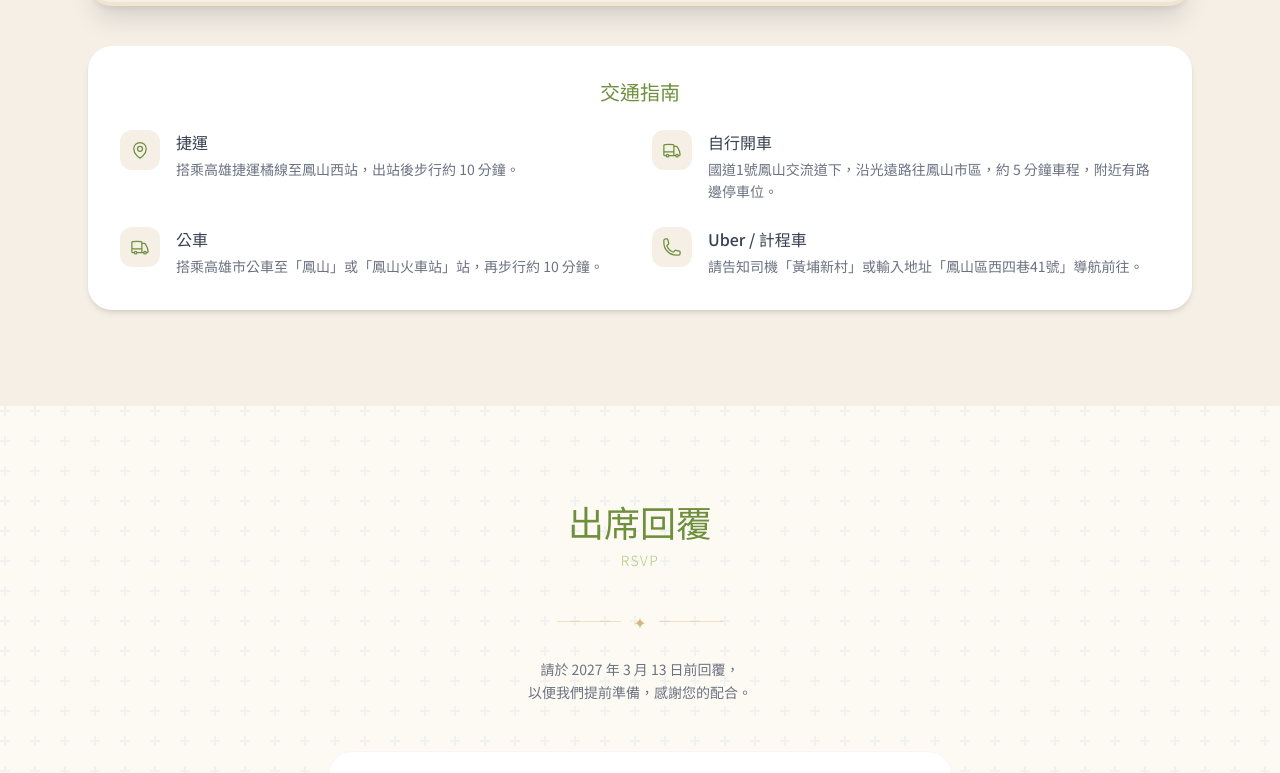
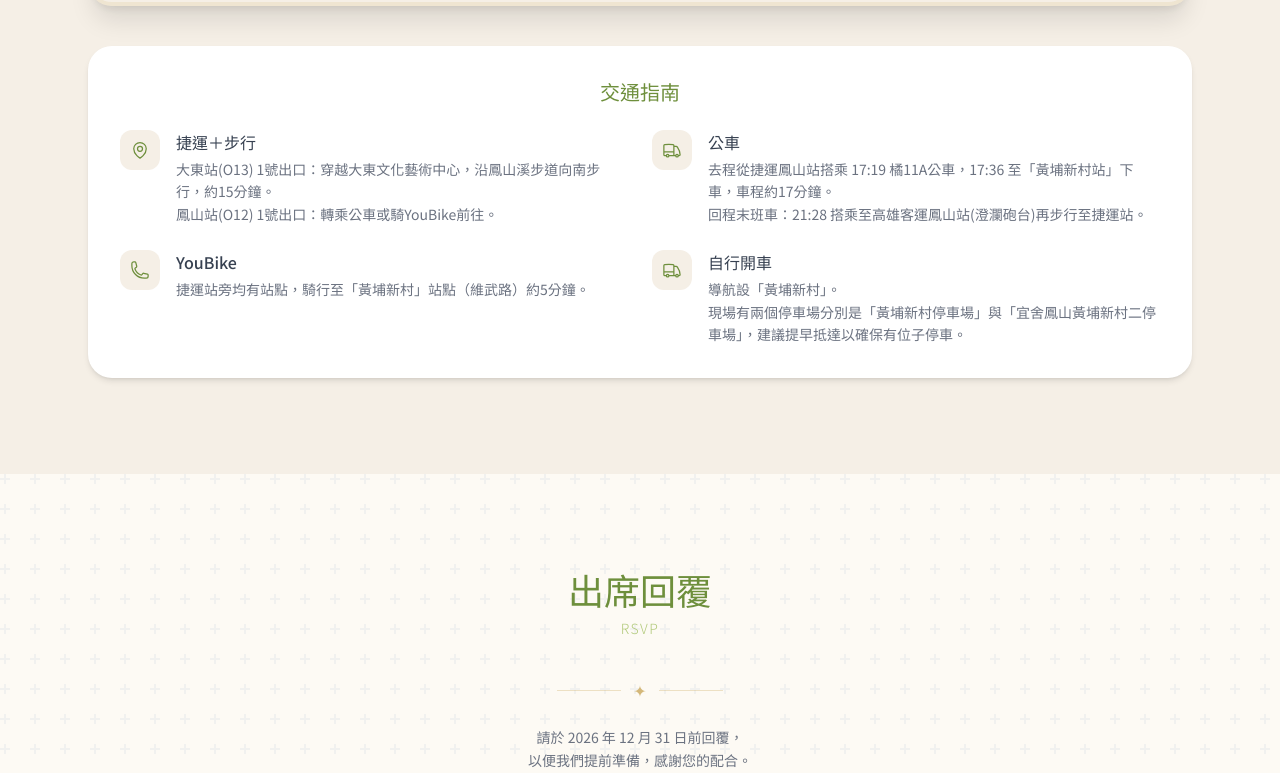
Before and after one commit to yiwunjhang/wedding, a Vue app: page / in a window 1280 px wide. Shown: the part 3725-4498 px from the top of the page. Built offline with nearby package versions, Linux system fonts and the light colour scheme; grey boxes are pictures that could not be loaded; a web font is replaced by a local one.

Commit message:
feat: update transportation info.

```diff
--- a/src/components/MapSection.vue
+++ b/src/components/MapSection.vue
@@ -71,7 +71,7 @@
             </div>
             <div>
               <p class="font-medium text-gray-700 mb-1">{{ t.method }}</p>
-              <p class="text-sm text-gray-500 leading-relaxed">{{ t.desc }}</p>
+              <p class="text-sm text-gray-500 leading-relaxed whitespace-pre-line">{{ t.desc }}</p>
             </div>
           </div>
         </div>
@@ -94,40 +94,40 @@ const infos = [
   {
     icon: CalendarDaysIcon,
     title: '婚禮日期',
-    content: '2027 年 3 月 27 日（週六）\n晚宴：18:00 入場',
+    content: '2027 年 3 月 27 日（週六）\n晚宴：18:00',
   },
   {
     icon: HomeModernIcon,
     title: '婚禮場地',
-    content: '黃埔新村\n830高雄市鳳山區\n西四巷41號',
+    content: '黃埔新村\n830高雄市鳳山區西四巷41號',
   },
   {
     icon: ClockIcon,
     title: '宴客資訊',
-    content: '晚宴時間：18:00\n入場時間：17:30 起\n敬請準時蒞臨',
+    content: '晚宴時間：18:00\n入場時間：17:30\n敬請準時蒞臨',
   },
 ]
 
 const transport = [
   {
     icon: MapPinIcon,
-    method: '捷運',
-    desc: '搭乘高雄捷運橘線至鳳山西站，出站後步行約 10 分鐘。',
+    method: '捷運＋步行',
+    desc: '大東站(O13) 1號出口：穿越大東文化藝術中心，沿鳳山溪步道向南步行，約15分鐘。\n鳳山站(O12) 1號出口：轉乘公車或騎YouBike前往。',
+  },
+  {
+    icon: TruckIcon,
+    method: '公車',
+    desc: '去程從捷運鳳山站搭乘 17:19 橘11A公車，17:36 至「黃埔新村站」下車，車程約17分鐘。\n 回程末班車：21:28 搭乘至高雄客運鳳山站(澄瀾砲台)再步行至捷運站。',
+  },
+  {
+    icon: PhoneIcon,
+    method: 'YouBike',
+    desc: '捷運站旁均有站點，騎行至「黃埔新村」站點（維武路）約5分鐘。',
   },
   {
     icon: TruckIcon,
     method: '自行開車',
-    desc: '國道1號鳳山交流道下，沿光遠路往鳳山市區，約 5 分鐘車程，附近有路邊停車位。',
-  },
-  {
-    icon: TruckIcon,
-    method: '公車',
-    desc: '搭乘高雄市公車至「鳳山」或「鳳山火車站」站，再步行約 10 分鐘。',
-  },
-  {
-    icon: PhoneIcon,
-    method: 'Uber / 計程車',
-    desc: '請告知司機「黃埔新村」或輸入地址「鳳山區西四巷41號」導航前往。',
+    desc: '導航設「黃埔新村」。\n現場有兩個停車場分別是「黃埔新村停車場」與「宜舍鳳山黃埔新村二停車場」，建議提早抵達以確保有位子停車。',
   },
 ]
 </script>
--- a/src/components/RsvpSection.vue
+++ b/src/components/RsvpSection.vue
@@ -11,7 +11,7 @@
           <span class="block h-px w-16 opacity-40" style="background:#D4B87A"></span>
         </div>
         <p class="text-center text-gray-500 text-sm mb-12 leading-relaxed">
-          請於 2027 年 3 月 13 日前回覆，<br>以便我們提前準備，感謝您的配合。
+          請於 2026 年 12 月 31 日前回覆，<br>以便我們提前準備，感謝您的配合。
         </p>
       </div>
 
```
